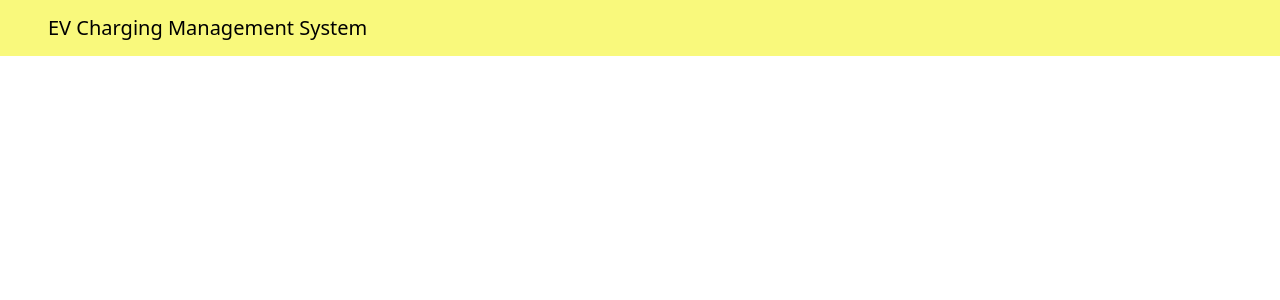
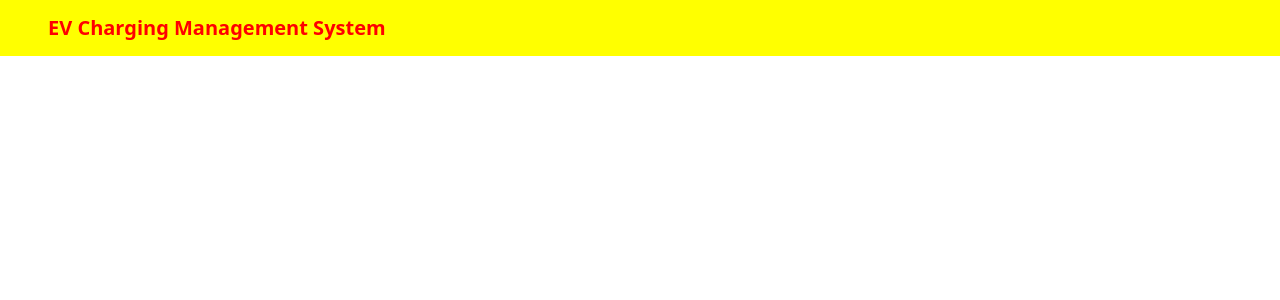
Before and after one commit to vikasverma8106/CaseStudy, a React (Create React App) app: page / in a window 1280 px wide. Shown: the top 300 px of the page. Built offline with nearby package versions, Linux system fonts and the light colour scheme.

Commit message:
navbar colors changed

```diff
--- a/src/App.js
+++ b/src/App.js
@@ -1,17 +1,22 @@
-import React from 'react';
-import {Route, Routes} from "react-router-dom";
+import React from "react";
+import { Route, Routes } from "react-router-dom";
 
-import Login from './routes/Login/Login';
+import Navigation from "./components/navbar/navigation";
+import Login from "./routes/Login/Login";
 
 import "bootstrap/dist/css/bootstrap.min.css";
-import './App.css';
+import "./App.css";
+import Footer from "./components/footer/footer.jsx";
+
 
 function App() {
   return (
     <div className="App">
+      <Navigation />
       <Routes>
-        <Route path="/" Component={Login}/>
+        <Route path="/" element={<Login/>} />
       </Routes>
+      {/* <Footer/> */}
     </div>
   );
 }
--- a/src/components/Footer/Footer.css
+++ b/src/components/Footer/Footer.css
@@ -0,0 +1,6 @@
+footer {
+    background-color: #333; /* Background color */
+    color: #fff; /* Text color */
+    padding: 20px 0; /* Padding (top and bottom) */
+    text-align: center; /* Center-align text */
+}
--- a/src/components/Footer/Footer.jsx
+++ b/src/components/Footer/Footer.jsx
@@ -0,0 +1,10 @@
+import React from 'react'
+import "./Footer.css";
+
+export default function Footer() {
+    return (
+        <footer>
+            &copy; 2023 Your Website Name. All Rights Reserved.
+        </footer>
+    )
+}
--- a/src/components/navbar/Navbar.css
+++ b/src/components/navbar/Navbar.css
@@ -1,4 +1,9 @@
 .bg-custom {
     padding: 0 1rem;
-    background-color: #f9f97c; /* Light Yellow color */
+    background-color: yellow;
 }
+
+.brand{
+    color: red !important;
+    font-weight: 700;
+}
--- a/src/components/navbar/navigation.jsx
+++ b/src/components/navbar/navigation.jsx
@@ -5,11 +5,9 @@ import "./Navbar.css";
 
 export default function Navigation() {
     return (
-        <Navbar bg="custom" variant="light" className='px-5'>
-            <Navbar.Brand href="#home">EV Charging Management System</Navbar.Brand>
-            <Nav className="ml-auto">
-
-            </Nav>
+        <Navbar bg="custom" variant="dark" className='px-5'>
+            <Navbar.Brand href="#home" className="brand">EV Charging Management System</Navbar.Brand>
+            {/* <Nav className="ml-auto"></Nav> */}
         </Navbar>
     )
 }
--- a/src/routes/Login/Login.jsx
+++ b/src/routes/Login/Login.jsx
@@ -1,10 +1,9 @@
 import React from 'react'
-import Navigation from '../../components/navbar/navigation'
 
 export default function Login() {
     return (
         <>
-            <Navigation/>
+        {/* <div>Login</div> */}
         </>
     )
 }
```
